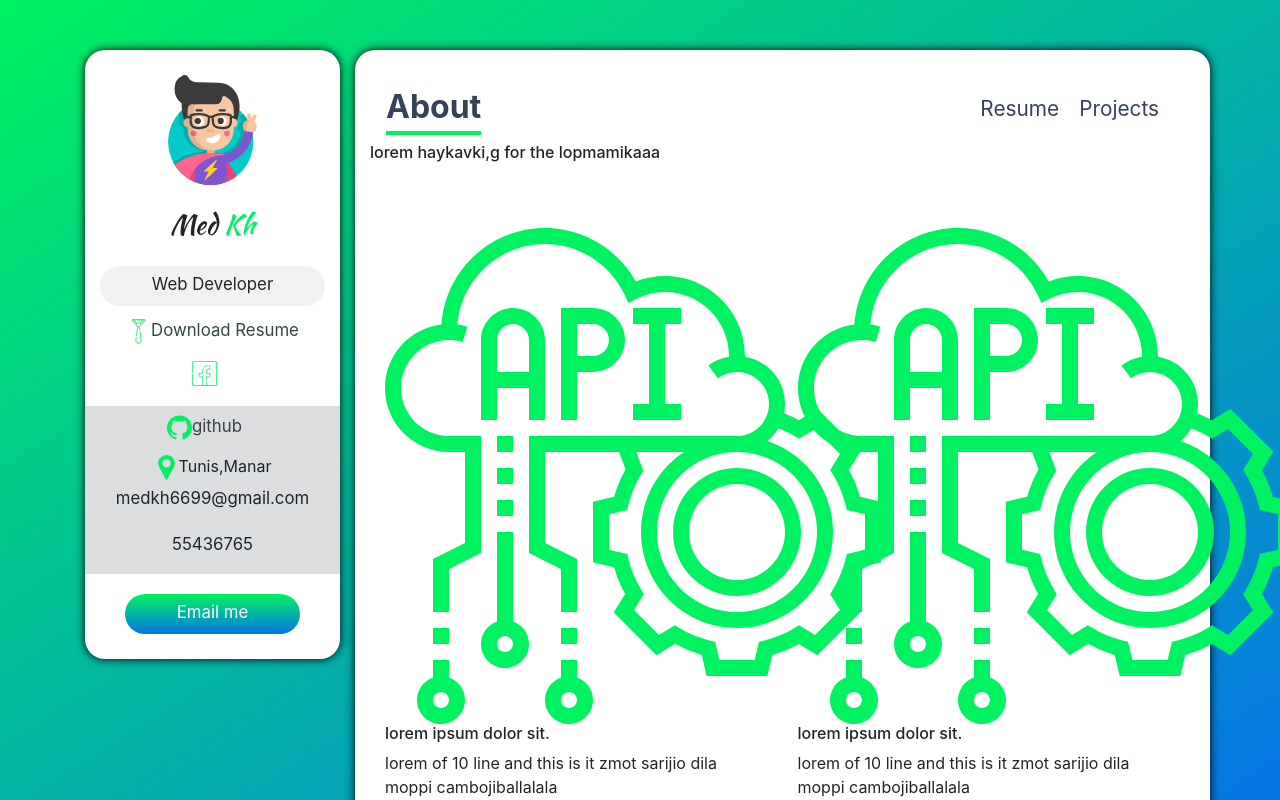
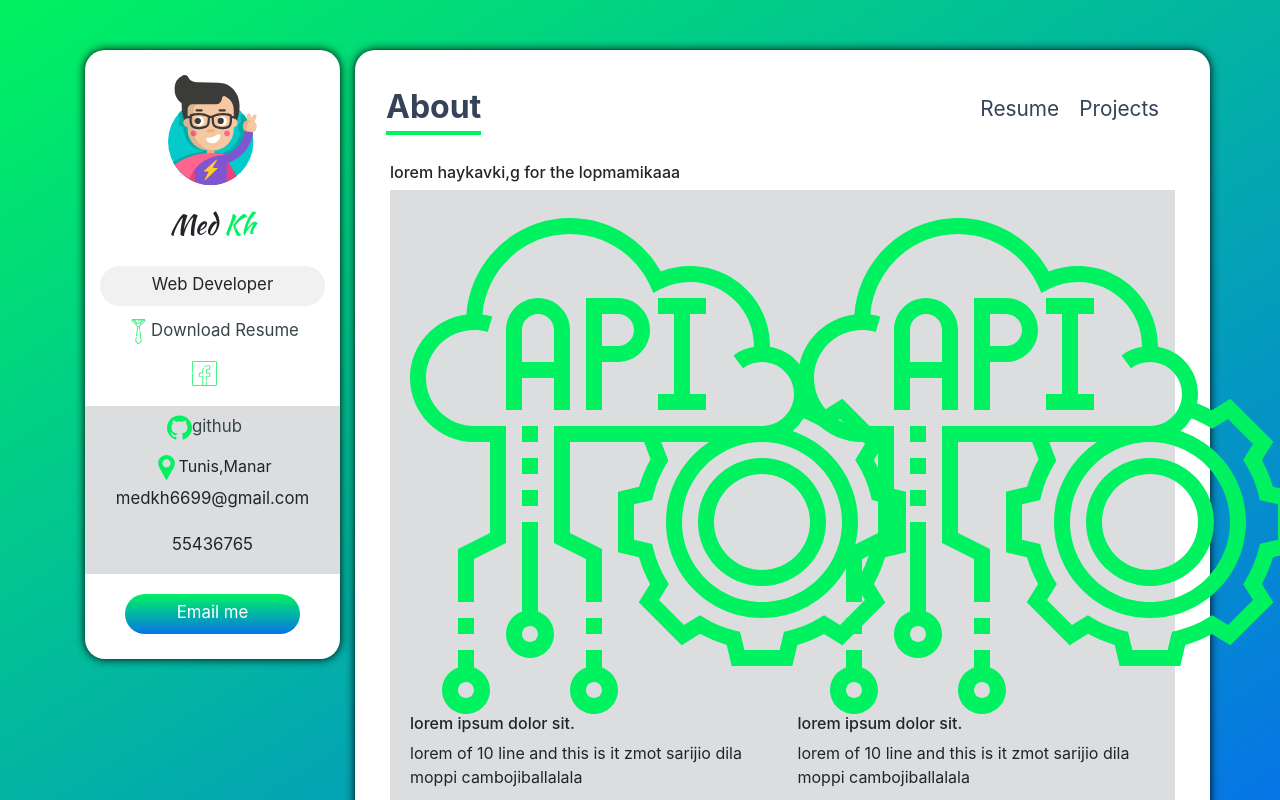
Before and after one commit to medxkh/dev-portfolio, a React (Create React App) app: page / in a window 1280 px wide. Shown: the top 800 px of the page. Built offline with nearby package versions, Linux system fonts and the light colour scheme.

Commit message:
style about

```diff
--- a/src/index.css
+++ b/src/index.css
@@ -126,3 +126,22 @@ a:hover {
 }
 
 /*about*/
+.about {
+  padding: 20px;
+}
+
+.about__into {
+  font-size: 1.1rem;
+  padding: 20px;
+}
+
+.about__container {
+  background-color: #dbdddf;
+  padding: 20px;
+}
+
+.about__heading {
+  font-size: 25px;
+  font-weight: 700;
+  color: #354358;
+}
```
Also changed, not shown: 1 other file (tests, documents, lock files or other folders).
